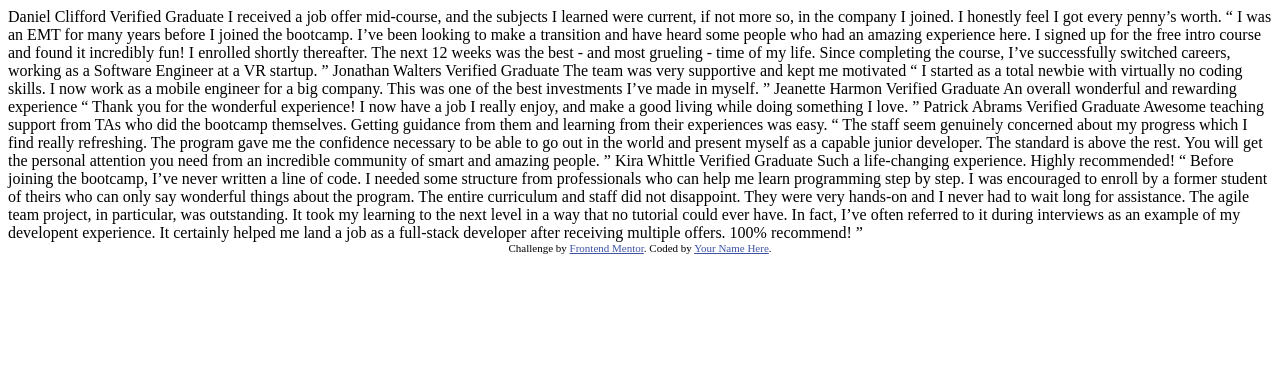
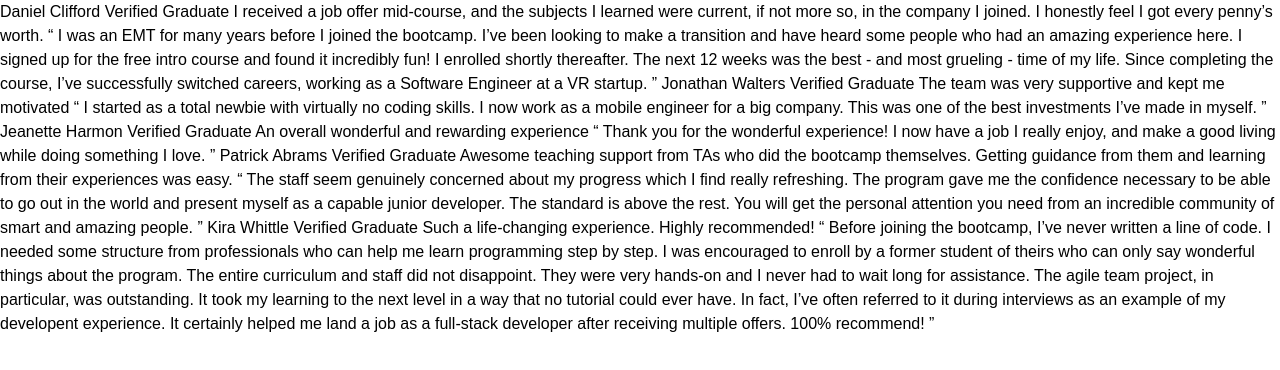
Before and after one commit to cjoak1028/testimonials-grid-section, a website: page index.html in a window 1280 px wide. Drawn offline with Linux system fonts and the light colour scheme.

Commit message:
Setup tailwind and design system

```diff
--- a/index.html
+++ b/index.html
@@ -1,76 +1,70 @@
-<!DOCTYPE html>
+<!doctype html>
 <html lang="en">
   <head>
-  <meta charset="UTF-8">
-  <meta name="viewport" content="width=device-width, initial-scale=1.0"> <!-- displays site properly based on user's device -->
+    <meta charset="UTF-8" />
+    <meta name="viewport" content="width=device-width, initial-scale=1.0" />
+    <!-- displays site properly based on user's device -->
 
-  <link rel="icon" type="image/png" sizes="32x32" href="./images/favicon-32x32.png">
+    <link
+      rel="icon"
+      type="image/png"
+      sizes="32x32"
+      href="./images/favicon-32x32.png"
+    />
+    <link href="./output.css" rel="stylesheet" />
 
     <title>Frontend Mentor | [Challenge Name Here]</title>
 
     <!-- Feel free to remove these styles or customise in your own stylesheet 👍 -->
     <style>
-    .attribution { font-size: 0.6875rem; text-align: center; }
-    .attribution a { color: hsl(228, 45%, 44%); }
+      .attribution {
+        font-size: 0.6875rem;
+        text-align: center;
+      }
+      .attribution a {
+        color: hsl(228, 45%, 44%);
+      }
     </style>
   </head>
-<body>
-  Daniel Clifford
-  Verified Graduate
+  <body class="font-barlow">
+    Daniel Clifford Verified Graduate I received a job offer mid-course, and the
+    subjects I learned were current, if not more so, in the company I joined. I
+    honestly feel I got every penny’s worth. “ I was an EMT for many years
+    before I joined the bootcamp. I’ve been looking to make a transition and
+    have heard some people who had an amazing experience here. I signed up for
+    the free intro course and found it incredibly fun! I enrolled shortly
+    thereafter. The next 12 weeks was the best - and most grueling - time of my
+    life. Since completing the course, I’ve successfully switched careers,
+    working as a Software Engineer at a VR startup. ” Jonathan Walters Verified
+    Graduate The team was very supportive and kept me motivated “ I started as a
+    total newbie with virtually no coding skills. I now work as a mobile
+    engineer for a big company. This was one of the best investments I’ve made
+    in myself. ” Jeanette Harmon Verified Graduate An overall wonderful and
+    rewarding experience “ Thank you for the wonderful experience! I now have a
+    job I really enjoy, and make a good living while doing something I love. ”
+    Patrick Abrams Verified Graduate Awesome teaching support from TAs who did
+    the bootcamp themselves. Getting guidance from them and learning from their
+    experiences was easy. “ The staff seem genuinely concerned about my progress
+    which I find really refreshing. The program gave me the confidence necessary
+    to be able to go out in the world and present myself as a capable junior
+    developer. The standard is above the rest. You will get the personal
+    attention you need from an incredible community of smart and amazing people.
+    ” Kira Whittle Verified Graduate Such a life-changing experience. Highly
+    recommended! “ Before joining the bootcamp, I’ve never written a line of
+    code. I needed some structure from professionals who can help me learn
+    programming step by step. I was encouraged to enroll by a former student of
+    theirs who can only say wonderful things about the program. The entire
+    curriculum and staff did not disappoint. They were very hands-on and I never
+    had to wait long for assistance. The agile team project, in particular, was
+    outstanding. It took my learning to the next level in a way that no tutorial
+    could ever have. In fact, I’ve often referred to it during interviews as an
+    example of my developent experience. It certainly helped me land a job as a
+    full-stack developer after receiving multiple offers. 100% recommend! ”
 
-  I received a job offer mid-course, and the subjects I learned were current, if not more so,
-  in the company I joined. I honestly feel I got every penny’s worth.
-
-  “ I was an EMT for many years before I joined the bootcamp. I’ve been looking to make a
-  transition and have heard some people who had an amazing experience here. I signed up
-  for the free intro course and found it incredibly fun! I enrolled shortly thereafter.
-  The next 12 weeks was the best - and most grueling - time of my life. Since completing
-  the course, I’ve successfully switched careers, working as a Software Engineer at a VR startup. ”
-
-  Jonathan Walters
-  Verified Graduate
-
-  The team was very supportive and kept me motivated
-
-  “ I started as a total newbie with virtually no coding skills. I now work as a mobile engineer
-  for a big company. This was one of the best investments I’ve made in myself. ”
-
-  Jeanette Harmon
-  Verified Graduate
-
-  An overall wonderful and rewarding experience
-
-  “ Thank you for the wonderful experience! I now have a job I really enjoy, and make a good living
-  while doing something I love. ”
-
-  Patrick Abrams
-  Verified Graduate
-
-  Awesome teaching support from TAs who did the bootcamp themselves. Getting guidance from them and
-  learning from their experiences was easy.
-
-  “ The staff seem genuinely concerned about my progress which I find really refreshing. The program
-  gave me the confidence necessary to be able to go out in the world and present myself as a capable
-  junior developer. The standard is above the rest. You will get the personal attention you need from
-  an incredible community of smart and amazing people. ”
-
-  Kira Whittle
-  Verified Graduate
-
-  Such a life-changing experience. Highly recommended!
-
-  “ Before joining the bootcamp, I’ve never written a line of code. I needed some structure from
-  professionals who can help me learn programming step by step. I was encouraged to enroll by a former
-  student of theirs who can only say wonderful things about the program. The entire curriculum and staff
-  did not disappoint. They were very hands-on and I never had to wait long for assistance. The agile team
-  project, in particular, was outstanding. It took my learning to the next level in a way that no tutorial
-  could ever have. In fact, I’ve often referred to it during interviews as an example of my developent
-  experience. It certainly helped me land a job as a full-stack developer after receiving multiple offers.
-  100% recommend! ”
-
-  <footer class="attribution">
-    Challenge by <a href="https://www.frontendmentor.io?ref=challenge">Frontend Mentor</a>.
-    Coded by <a href="#">Your Name Here</a>.
-  </footer>
+    <!-- <footer class="attribution">
+      Challenge by
+      <a href="https://www.frontendmentor.io?ref=challenge">Frontend Mentor</a>.
+      Coded by <a href="#">CJ Kim</a>.
+    </footer> -->
   </body>
 </html>
--- /dev/null
+++ b/src/input.css
@@ -0,0 +1,16 @@
+@import "tailwindcss";
+@import url("https://fonts.googleapis.com/css2?family=Barlow+Semi+Condensed:ital,wght@0,100;0,200;0,300;0,400;0,500;0,600;0,700;0,800;0,900;1,100;1,200;1,300;1,400;1,500;1,600;1,700;1,800;1,900&display=swap");
+
+@theme {
+  --color-black: #121212;
+  --color-blueDark: #19202d;
+  --color-grey-100: #e7eaee;
+  --color-grey-200: #cfcfcf;
+  --color-grey-400: #676d7e;
+  --color-grey-500: #48556a;
+  --color-purple-50: #ede4ff;
+  --color-purple-300: #a775f1;
+  --color-purple-500: #733fc8;
+
+  --font-barlow: "Barlow Semi Condensed", sans-serif;
+}
```
Also changed, not shown: package.json (added, +25 -0 lines), output.css (added), 1 other file. Lines whose indentation alone changed are shown as unchanged.
